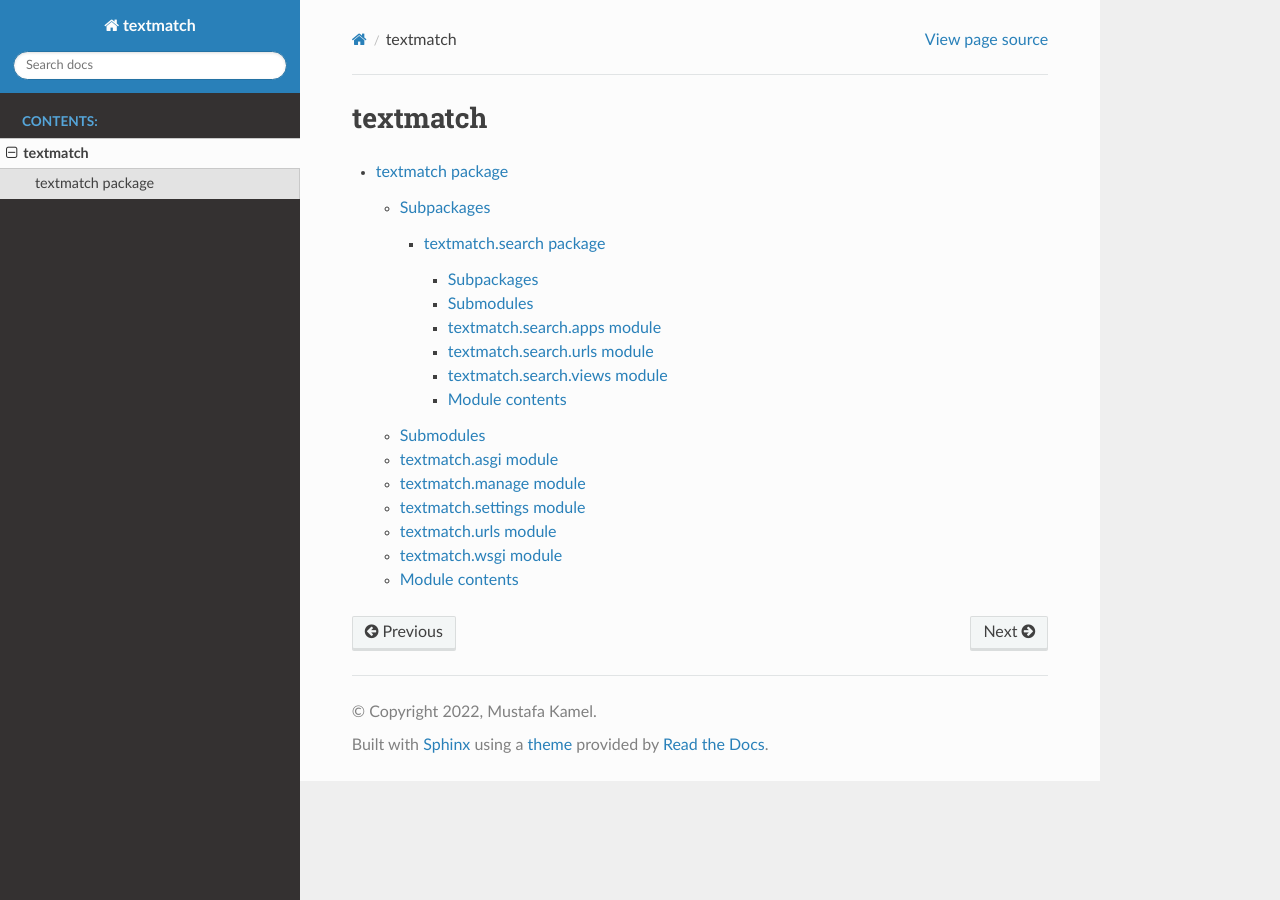
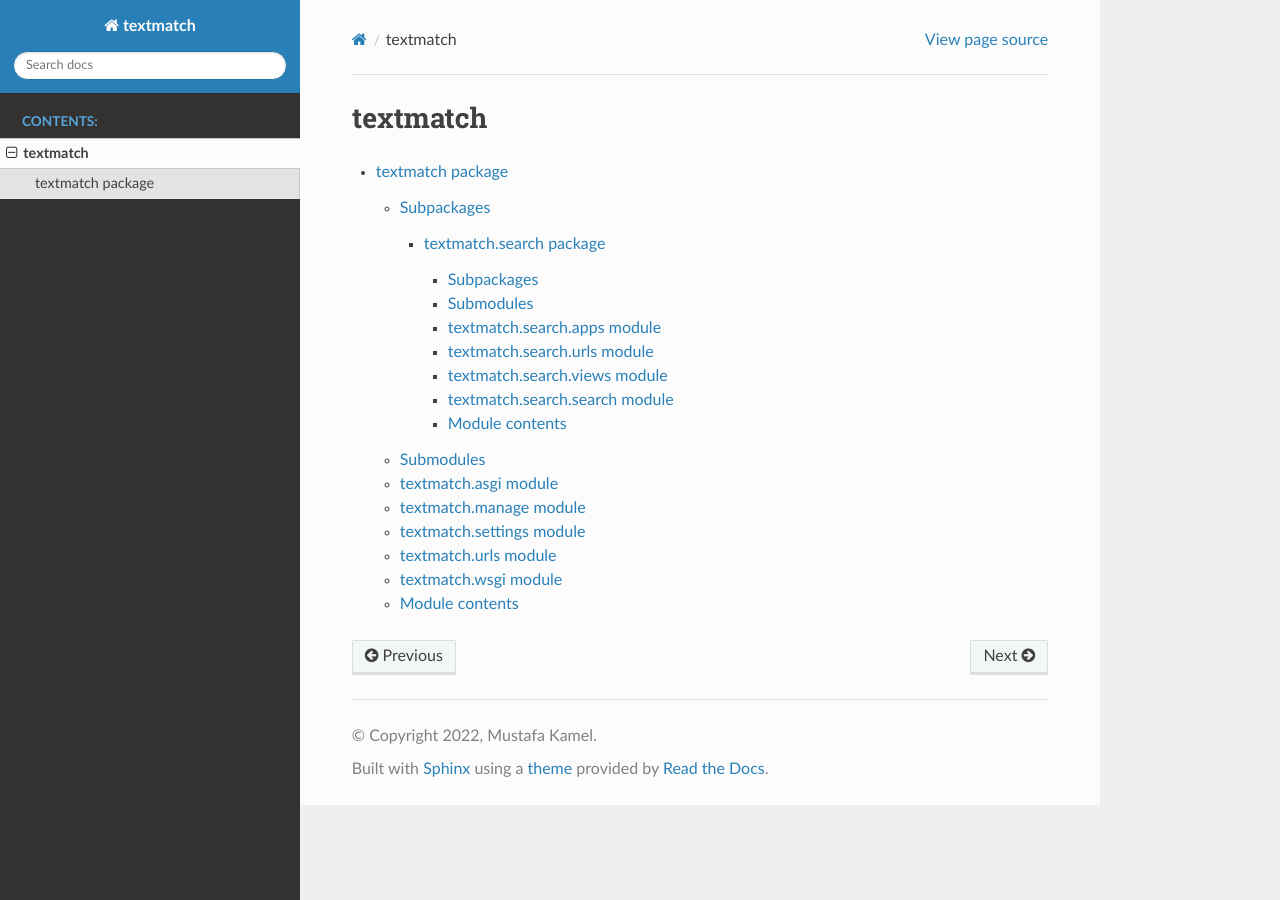
Before and after one commit to mustafa-kamel/pytextmatch, a Sphinx documentation site: the page built from docs/modules.rst, in a window 1280 px wide. Built offline with Sphinx 7.4.7 and the Read the Docs theme 2.0.0, drawn with Linux system fonts in a browser that asks for light colours.

Commit message:
Updated docs

```diff
--- a/docs/textmatch.search.rst
+++ b/docs/textmatch.search.rst
@@ -36,6 +36,14 @@ textmatch.search.views module
    :undoc-members:
    :show-inheritance:
 
+textmatch.search.search module
+-----------------------------
+
+.. automodule:: textmatch.search.search
+   :members:
+   :undoc-members:
+   :show-inheritance:
+
 Module contents
 ---------------
 
```
Also changed, not shown: 13 other files.
